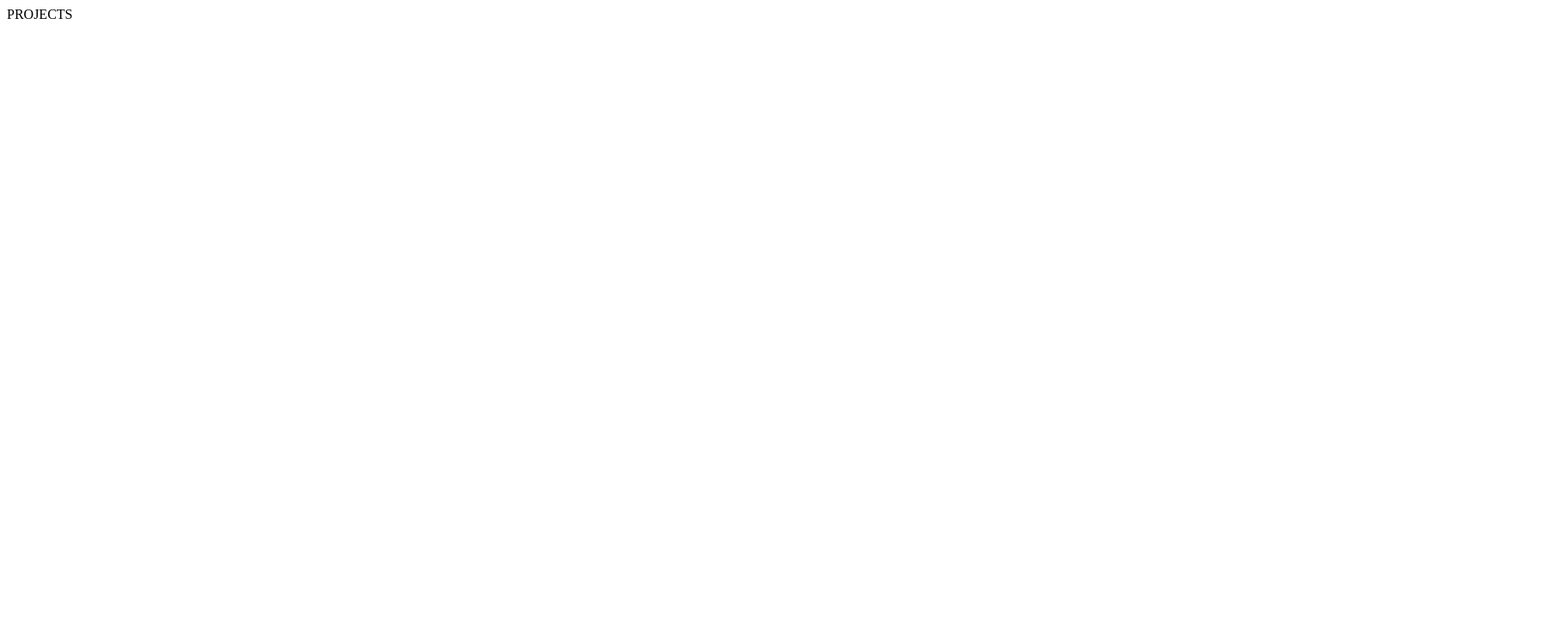
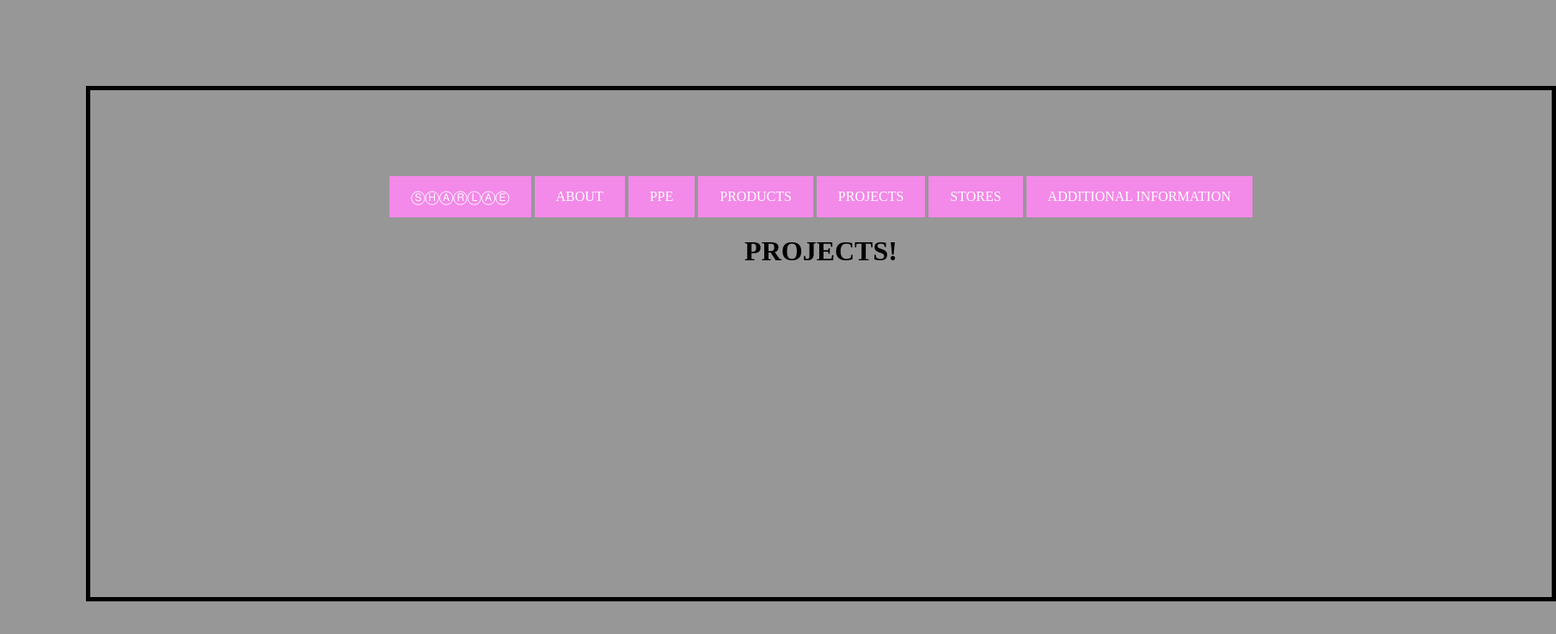
Before and after one commit to nworbealrahs/nworbealrahs.github.io, a plain HTML site: page PROJECTS.html in a window 1280 px wide. Shown: the whole page at 86% size, 1810 px wide, since content can reach past the window. Drawn offline with Linux system fonts and the light colour scheme.

Commit message:
Update PROJECTS.html

```diff
--- a/PROJECTS.html
+++ b/PROJECTS.html
@@ -1 +1,63 @@
-PROJECTS
+<html>
+   <!-- Makes website background blue and sub headers white -->
+   <style>
+      body {background-color: #979797;
+      width: 1500px;
+      padding: 100px;
+      border: 5px solid black;
+      margin:100px;
+      text-align: center;}
+      font-family: sans-serif;  }
+      h1 {
+         font-size: 300px;
+         text-align: center;
+         font-family: serif;
+         font-weight: normal;
+         text-transform: uppercase;
+         border-bottom: 1px solid #57b1dc;
+         margin-top: 30px;}
+   </style>
+
+   <head>
+      <meta charset="utf-8">
+      <title>Gallery</title>
+      <link rel="stylesheet" href="topnav.css">
+   </head>
+   <body>
+      <nav id="topnav">
+         <a id="logo" class="nav-link" href="nworbealrahs.github.io/HOME.html">ⓈⒽⒶⓇⓁⒶⒺ</a>
+         <a class="nav-link" href="https://nworbealrahs.github.io/">ABOUT</a>
+         <a class="nav-link" href="nworbealrahs.github.io/PPE.html">PPE</a>
+         <a class="nav-link" href="nworbealrahs.github.io/PRODUCTS.html">PRODUCTS</a>
+         <a class="nav-link" href="nworbealrahs.github.io/PROJECTS.html">PROJECTS</a>
+         <a class="nav-link" href="nworbealrahs.github.io/STORES.html">STORES</a>
+         <a class="nav-link" href="nworbealrahs.github.io/ADDITIONALINFORMATION">ADDITIONAL INFORMATION</a>
+      </nav>
+   </body>
+</html>
+
+
+
+
+
+<!-- Main page header -->
+<h1>PROJECTS!</h1>
+
+<!-- Makes link buttons pink with white text -->
+      <style>
+a:link, a:visited {
+  background-color: #F389E8;
+  color: white;
+  padding: 15px 25px;
+  text-align: center;
+  text-decoration: none;
+  display: inline-block;
+}
+
+a:hover, a:active {
+  background-color: pink;
+}
+</style>
+</head>
+ </body>
+</html>
```
